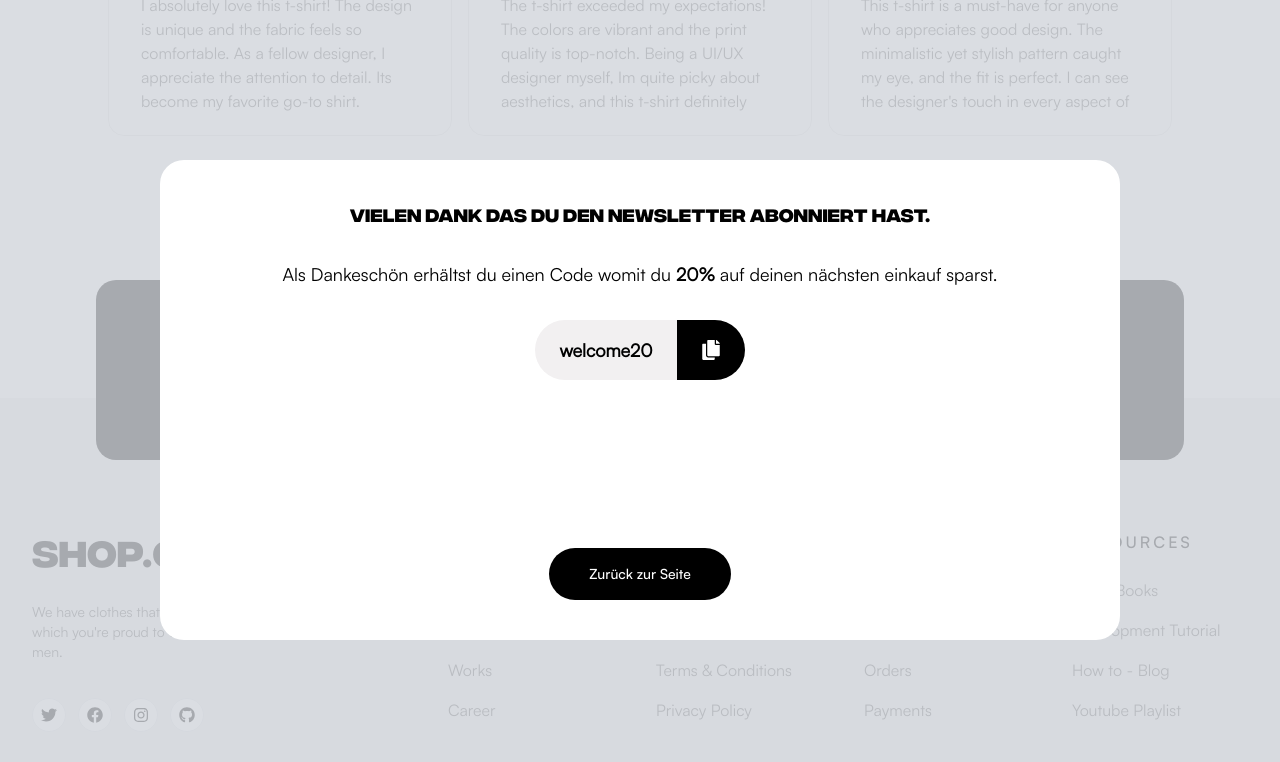
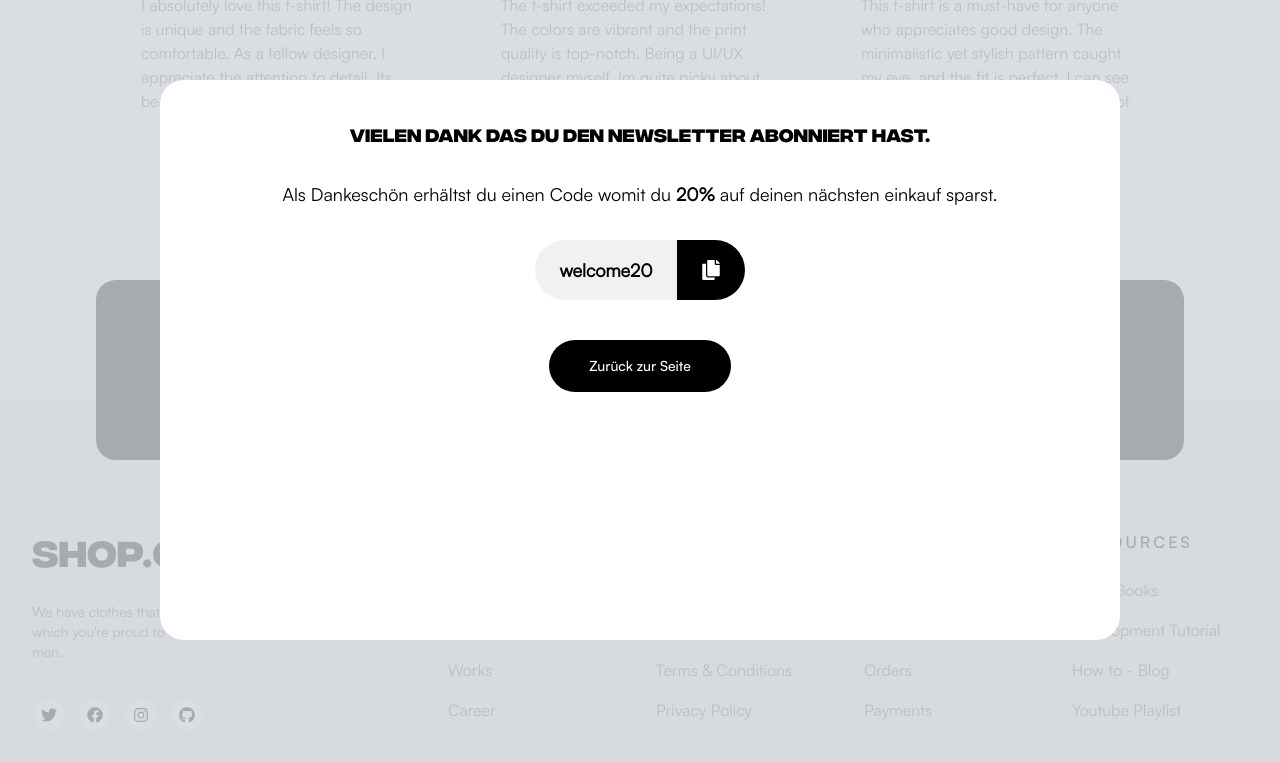
Before and after one commit to WebDev-MAP/E-Commerce, a React (Vite) app: page / in a window 1280 px wide. Both pictures are taken after typing "name@example.com" into the empty fields and a click on the button "Subscribe to Newsletter". Shown: the part 3457-4219 px from the top of the page. Built offline with nearby package versions, Linux system fonts and the light colour scheme.

Commit message:
Update Modal and Newsletter components

```diff
--- a/src/components/Modal.jsx
+++ b/src/components/Modal.jsx
@@ -16,8 +16,8 @@ function Modal({ onClose, children, actionbar }) {
         onClick={onClose}
         className="fixed inset-0 z-40 bg-gray-300 opacity-80"
       ></div>
-      <div className="fixed  inset-20 z-50 rounded-3xl bg-white  p-10 md:inset-40">
-        <div className="flex h-full flex-col justify-between">
+      <div className="fixed  inset-20 z-50 rounded-3xl bg-white  p-10 md:inset-40 md:top-20">
+        <div className="flex flex-col  gap-10 ">
           {children}
           <div className="flex justify-center">{actionbar}</div>
         </div>
--- a/src/components/Newsletter.jsx
+++ b/src/components/Newsletter.jsx
@@ -74,8 +74,8 @@ const Newsletter = () => {
                     <span className="font-bold">20%</span> auf deinen nächsten
                     einkauf sparst.
                   </p>
-                  <div className="flex ">
-                    <p className="flex items-center rounded-l-full bg-background px-6 py-4 font-bold">
+                  <div className=" flex">
+                    <p className="flex items-center rounded-l-full bg-background px-6 py-4  font-bold">
                       welcome20
                     </p>
                     <Button
```
